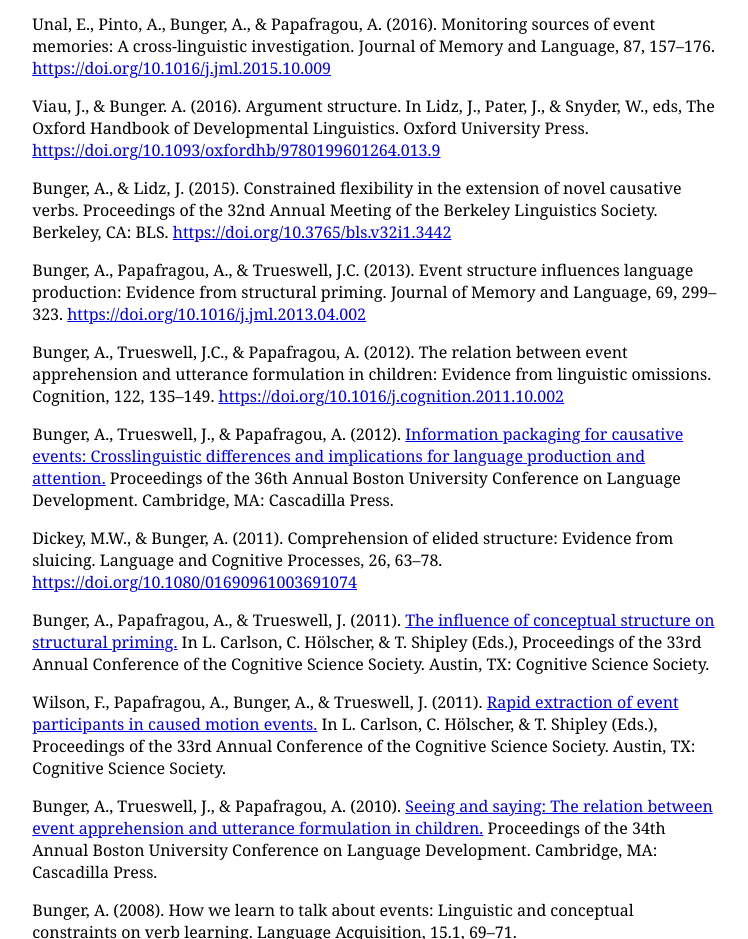
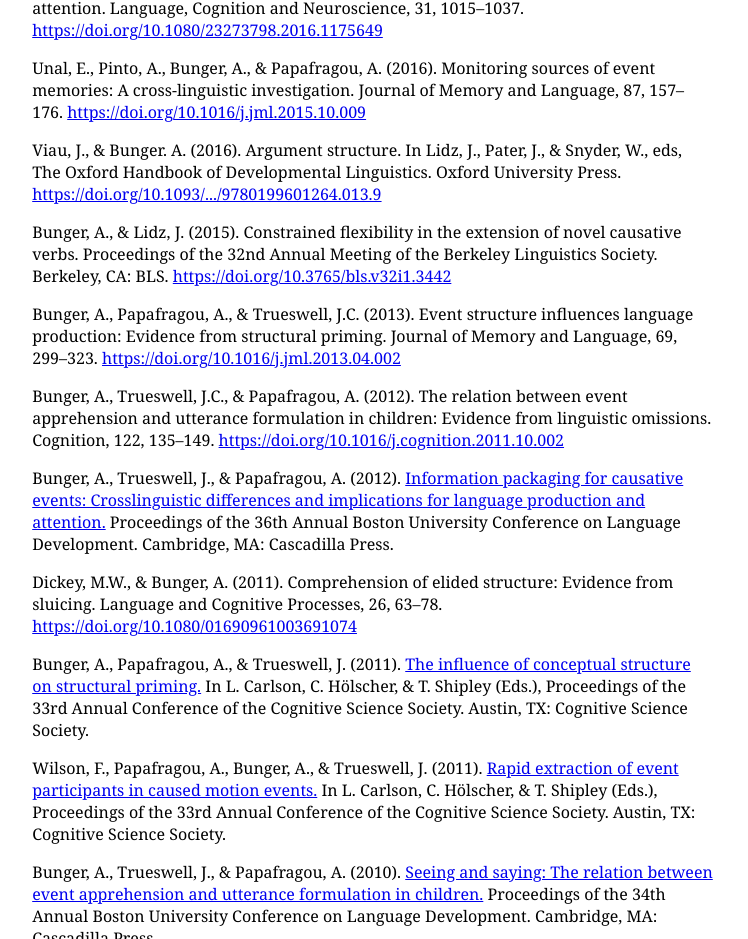
Before and after one commit to acbunger/IUI, a plain HTML site: page S531/module6/pages/Publications.html in a window 1280 px wide. Shown: the part 1123-2062 px from the top of the page, without its empty margins (221-969 px from the left). Drawn offline with Linux system fonts and the light colour scheme.

Commit message:
Update Publications.html

```diff
--- a/S531/module6/pages/Publications.html
+++ b/S531/module6/pages/Publications.html
@@ -49,7 +49,7 @@
 				<p>Verdine, B.N., Bunger, A., Athanasopoulou, A., Golinkoff, R.M., & Hirsh-Pasek, K. (2017). Preschool geometry knowledge: An eye-tracking study of the socio-economic gap in geometric shape identification. Developmental Psychology, 53, 1869–1880. <a href="https://doi.org/10.1037/dev0000384">https://doi.org/10.1037/dev0000384</a></p>
 				<p>Bunger, A., Skordos, D., Trueswell, J.C., & Papafragou, A. (2016). How children and adults encode causative events cross-linguistically: Implications for language production and attention. Language, Cognition and Neuroscience, 31, 1015–1037. <a href="https://doi.org/10.1080/23273798.2016.1175649">https://doi.org/10.1080/23273798.2016.1175649</a></p>
 				<p>Unal, E., Pinto, A., Bunger, A., & Papafragou, A. (2016). Monitoring sources of event memories: A cross-linguistic investigation. Journal of Memory and Language, 87, 157–176. <a href="https://doi.org/10.1016/j.jml.2015.10.009">https://doi.org/10.1016/j.jml.2015.10.009</a></p>
-				<p>Viau, J., & Bunger. A. (2016). Argument structure. In Lidz, J., Pater, J., & Snyder, W., eds, The Oxford Handbook of Developmental Linguistics. Oxford University Press. <a href="https://doi.org/10.1093/.../9780199601264.013.9">https://doi.org/10.1093/oxfordhb/9780199601264.013.9</a></p>
+				<p>Viau, J., & Bunger. A. (2016). Argument structure. In Lidz, J., Pater, J., & Snyder, W., eds, The Oxford Handbook of Developmental Linguistics. Oxford University Press. <a href="https://doi.org/10.1093/oxfordhb/9780199601264.013.9">https://doi.org/10.1093/.../9780199601264.013.9</a></p>
 				<p>Bunger, A., & Lidz, J. (2015). Constrained flexibility in the extension of novel causative verbs. Proceedings of the 32nd Annual Meeting of the Berkeley Linguistics Society. Berkeley, CA: BLS. <a href="https://doi.org/10.3765/bls.v32i1.3442">https://doi.org/10.3765/bls.v32i1.3442</a></p>
 				<p>Bunger, A., Papafragou, A., & Trueswell, J.C. (2013). Event structure influences language production: Evidence from structural priming. Journal of Memory and Language, 69, 299–323. <a href="https://doi.org/10.1016/j.jml.2013.04.002">https://doi.org/10.1016/j.jml.2013.04.002</a></p>
 				<p>Bunger, A., Trueswell, J.C., & Papafragou, A. (2012). The relation between event apprehension and utterance formulation in children: Evidence from linguistic omissions. Cognition, 122, 135–149. <a href="https://doi.org/10.1016/j.cognition.2011.10.002">https://doi.org/10.1016/j.cognition.2011.10.002</a></p>
```
